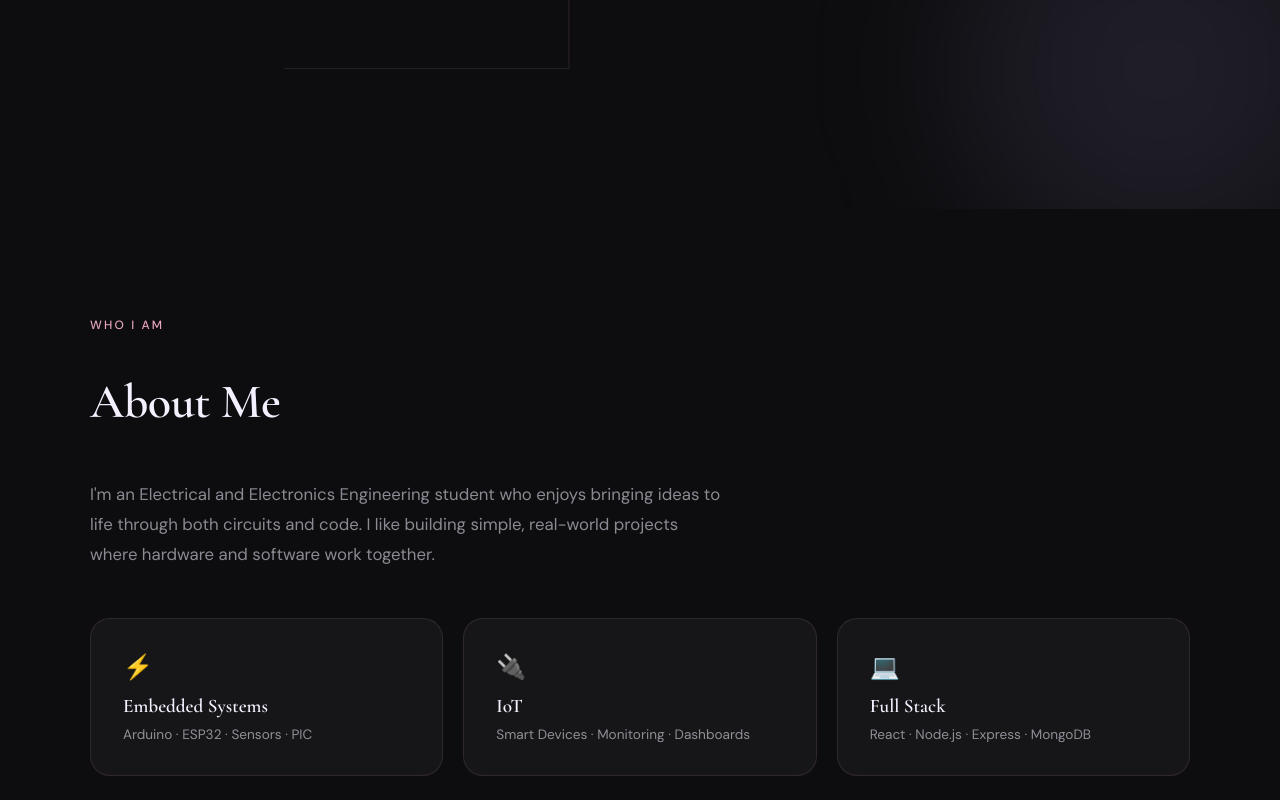
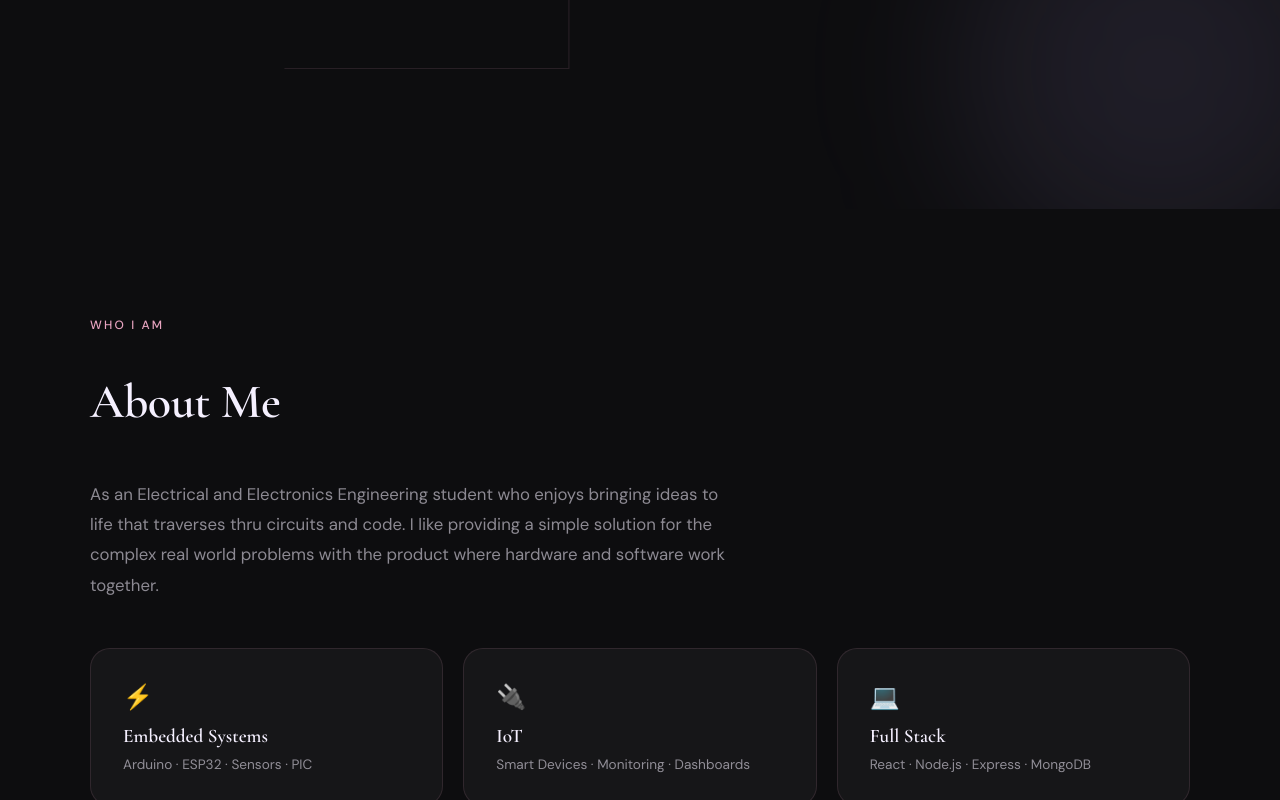
Before and after one commit to Dharssigakathirvel/portfolio, a React (Vite) app in the folder frontend/: page / in a window 1280 px wide. Shown: the part 783-1583 px from the top of the page. Built offline with nearby package versions, Linux system fonts and the light colour scheme.

Commit message:
changes saved

```diff
--- a/frontend/src/pages/About.jsx
+++ b/frontend/src/pages/About.jsx
@@ -13,7 +13,7 @@ export default function About() {
       <h2 className="dh-section-title">About Me</h2>
 
       <p style={{ color: "var(--text-dim)", fontSize: "1.05rem", lineHeight: 1.8, maxWidth: 640 }}>
-        I'm an Electrical and Electronics Engineering student who enjoys bringing ideas to life through both circuits and code. I like building simple, real-world projects where hardware and software work together.
+        As an Electrical and Electronics Engineering student who enjoys bringing ideas to life that traverses thru circuits and code. I like providing a simple solution for the complex real world problems with the product where hardware and software work together.
       </p>
 
       <div className="dh-about__grid">
--- a/frontend/src/pages/Hero.jsx
+++ b/frontend/src/pages/Hero.jsx
@@ -35,7 +35,7 @@ export default function Hero() {
         </h1>
 
         <p className="dh-hero__sub">
-          I design smart connected systems <br />
+          A designer of smart connected systems <br />
           from microcontrollers to web platforms,<br />
           where hardware meets software.✨
         </p>
```
